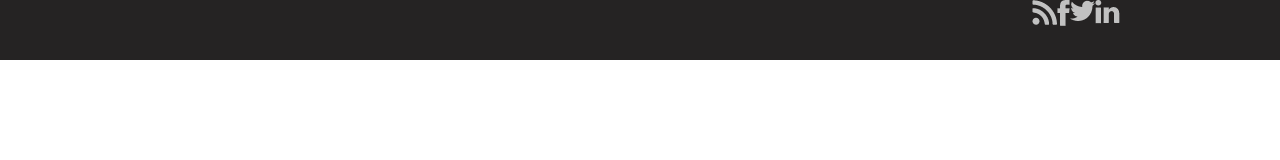
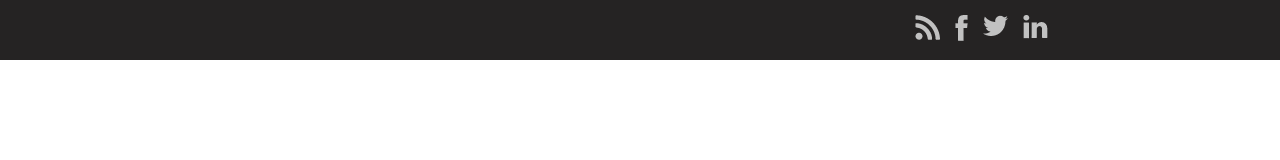
Before and after one commit to thalesrr1/WebWorldJs, a plain HTML site: page index.html in a window 1280 px wide. Drawn offline with Linux system fonts and the light colour scheme.

Commit message:
add: header and links

```diff
--- a/css/style.css
+++ b/css/style.css
@@ -14,10 +14,17 @@ position: relative;
 .logo{
 float: left;
 padding: 16px;
-width: 90%;
+width: 70%;
 }
 
 .redes-sociais ul li {
+margin-left: 15px;
 display: inline-block;
 float: left;
 }
+
+.redes-sociais {
+padding: 15px;
+width: 25%;
+float: right;
+}
```
